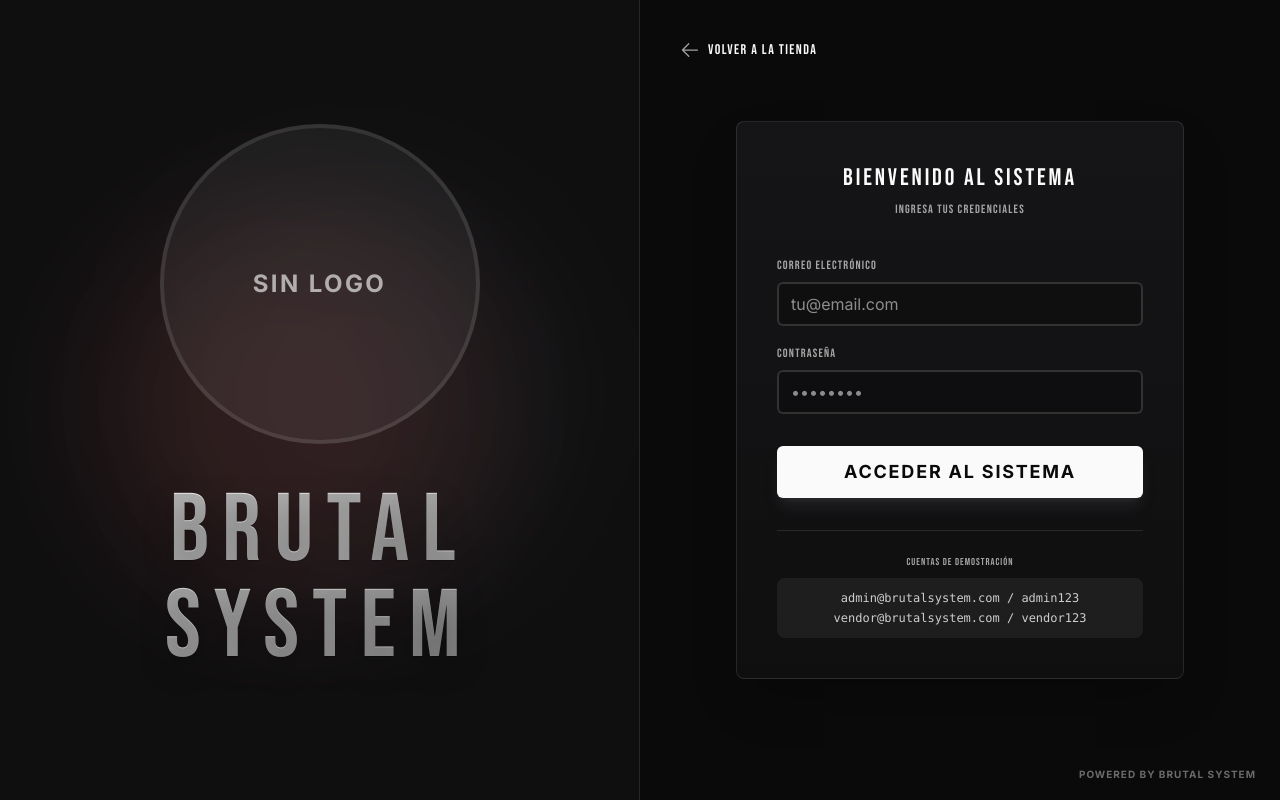
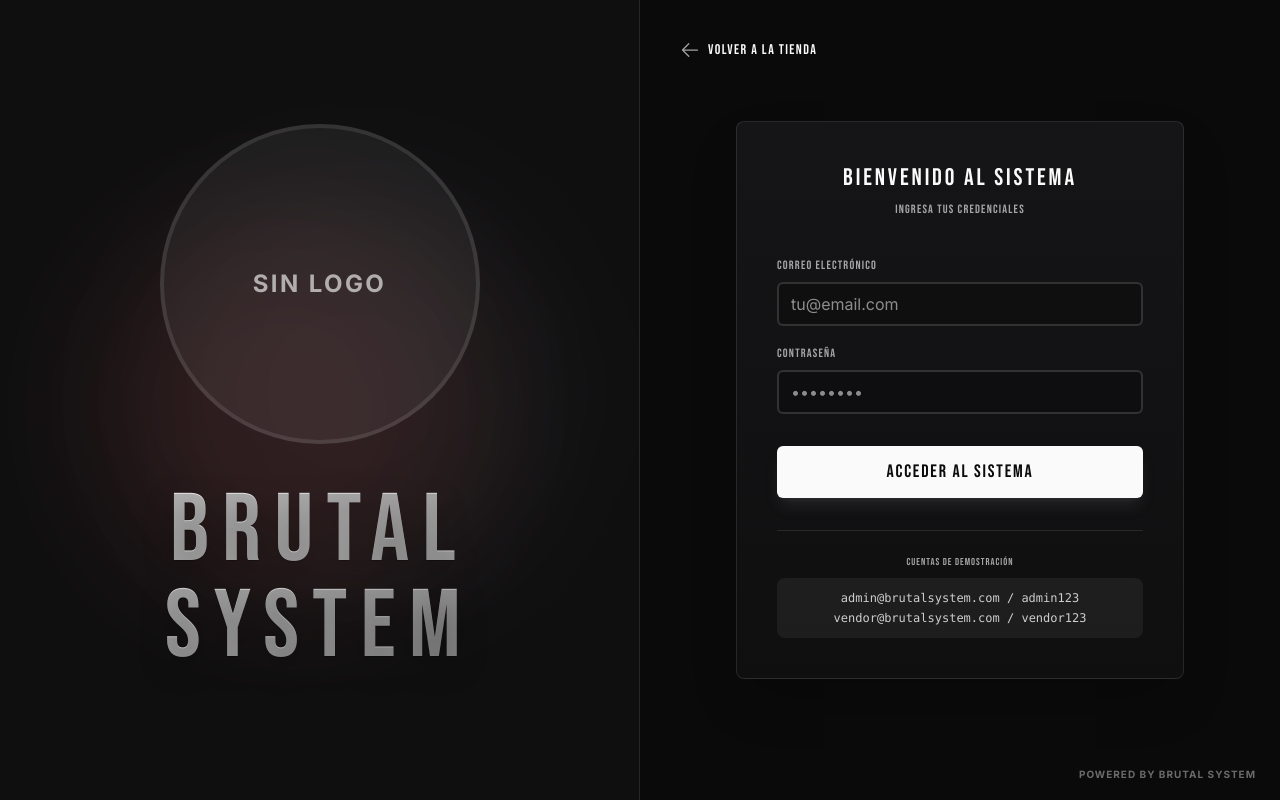
Before and after one commit to AlexisDiaz000/las-perras, a React (Vite) app: page /login in a window 1280 px wide. Built offline with nearby package versions, Linux system fonts and the light colour scheme; no server answers; the database is empty.

Commit message:
style: unificar tipografias globales y aplicar brand-heading a UI de menu y checkout

```diff
--- a/src/index.css
+++ b/src/index.css
@@ -102,6 +102,19 @@ html.dark {
     color: var(--app-text);
     background-image: var(--app-bg-image);
     background-attachment: fixed;
+    font-family: var(--font-primary);
+  }
+
+  /* Reset global para asegurar herencia de fuentes en elementos de formulario */
+  input, button, select, textarea {
+    font-family: inherit;
+    letter-spacing: inherit;
+  }
+  ::placeholder {
+    font-family: inherit;
+    font-weight: inherit;
+    color: inherit;
+    opacity: 0.5;
   }
 }
 
@@ -139,7 +152,7 @@ html.dark {
   .brand-button {
     background-color: var(--button-bg);
     color: var(--button-text);
-    @apply inline-flex items-center justify-center rounded-md px-4 py-2 font-semibold uppercase tracking-widest disabled:opacity-50 disabled:cursor-not-allowed;
+    @apply inline-flex items-center justify-center rounded-md px-4 py-2 font-semibold uppercase tracking-widest disabled:opacity-50 disabled:cursor-not-allowed font-display;
     letter-spacing: 0.1em;
   }
   .brand-button:hover {
--- a/src/pages/PublicMenu.tsx
+++ b/src/pages/PublicMenu.tsx
@@ -318,7 +318,7 @@ export default function PublicMenu() {
                     required
                     value={customerName}
                     onChange={(e) => setCustomerName(e.target.value)}
-                    className="w-full bg-black border border-white/10 rounded-xl px-4 py-3 text-white focus:outline-none focus:border-white/30 transition-colors"
+                    className="brand-input w-full bg-white/5 border-white/10 rounded-xl px-4 py-3 text-white focus:border-white/30 transition-colors"
                     placeholder="Ej: Juan Pérez"
                   />
                 </div>
@@ -332,7 +332,7 @@ export default function PublicMenu() {
                       type="text"
                       value={tableNumber}
                       onChange={(e) => setTableNumber(e.target.value)}
-                      className="w-full bg-black border border-white/10 rounded-xl px-4 py-3 text-white focus:outline-none focus:border-white/30 transition-colors"
+                      className="brand-input w-full bg-white/5 border-white/10 rounded-xl px-4 py-3 text-white focus:border-white/30 transition-colors"
                       placeholder="Ej: 5"
                     />
                   </div>
@@ -349,7 +349,7 @@ export default function PublicMenu() {
                         required
                         value={customerPhone}
                         onChange={(e) => setCustomerPhone(e.target.value)}
-                        className="w-full bg-black border border-white/10 rounded-xl px-4 py-3 text-white focus:outline-none focus:border-white/30 transition-colors"
+                        className="brand-input w-full bg-white/5 border-white/10 rounded-xl px-4 py-3 text-white focus:border-white/30 transition-colors"
                         placeholder="Ej: 300 123 4567"
                       />
                     </div>
@@ -362,7 +362,7 @@ export default function PublicMenu() {
                         required
                         value={deliveryNeighborhood}
                         onChange={(e) => setDeliveryNeighborhood(e.target.value)}
-                        className="w-full bg-black border border-white/10 rounded-xl px-4 py-3 text-white focus:outline-none focus:border-white/30 transition-colors"
+                        className="brand-input w-full bg-white/5 border-white/10 rounded-xl px-4 py-3 text-white focus:border-white/30 transition-colors"
                         placeholder="Ej: El Poblado"
                       />
                     </div>
@@ -375,7 +375,7 @@ export default function PublicMenu() {
                         required
                         value={deliveryAddress}
                         onChange={(e) => setDeliveryAddress(e.target.value)}
-                        className="w-full bg-black border border-white/10 rounded-xl px-4 py-3 text-white focus:outline-none focus:border-white/30 transition-colors"
+                        className="brand-input w-full bg-white/5 border-white/10 rounded-xl px-4 py-3 text-white focus:border-white/30 transition-colors"
                         placeholder="Ej: Calle 123 # 45-67, Apto 101"
                       />
                     </div>
@@ -485,7 +485,9 @@ export default function PublicMenu() {
                             </div>
                           </div>
                           <div className="flex items-center gap-2">
-                            <span className="text-[color:var(--app-muted-1)] font-mono">{formatCurrency(item.price * item.cartQuantity)}</span>
+                            <span className="font-bold text-sm text-[color:var(--app-text)] brand-heading tracking-widest uppercase">
+                              {formatCurrency(item.price * item.cartQuantity)}
+                            </span>
                             <button onClick={() => updateCartItemQuantity(index, -1)} className="text-danger hover:text-danger-hover p-1">
                               <TrashIcon className="w-4 h-4" />
                             </button>
@@ -497,7 +499,7 @@ export default function PublicMenu() {
 
                 <div className="border-t border-white/10 pt-4 space-y-2 mb-6 text-sm">
                    <div className="flex justify-between text-white font-bold text-lg pt-2">
-                     <span>Total (Sin envío)</span>
+                     <span className="brand-heading uppercase tracking-widest">Total (Sin envío)</span>
                      <span>{formatCurrency(total)}</span>
                    </div>
                    {orderType === 'delivery' && (
@@ -523,10 +525,10 @@ export default function PublicMenu() {
                   className="w-full bg-white text-black font-bold text-xl py-4 rounded-2xl shadow-2xl shadow-black flex items-center justify-between px-6 uppercase tracking-wider border border-gray-200 brand-button"
                 >
                   <div className="flex items-center gap-3">
-                    <span className="bg-black text-white text-xs px-2.5 py-1 rounded-full not-italic font-sans">{totalItems}</span>
+                    <span className="bg-black text-white text-xs px-2.5 py-1 rounded-full not-italic brand-heading">{totalItems}</span>
                     <span>VER CARRITO</span>
                   </div>
-                  <span className="not-italic font-sans text-base">{formatCurrency(total)}</span>
+                  <span className="not-italic brand-heading tracking-widest text-base">{formatCurrency(total)}</span>
                 </button>
               </div>
             </div>
@@ -602,7 +604,7 @@ export default function PublicMenu() {
 
             {/* Cart Header */}
             <div className="px-6 py-4 border-b border-white/10 flex items-center justify-between">
-              <h2 className="text-xl font-bold">Tu Pedido</h2>
+              <h2 className="text-xl font-bold brand-heading uppercase">Tu Pedido</h2>
               <button
                 onClick={() => setIsCartOpen(false)}
                 className="p-2 rounded-full hover:bg-white/10 text-gray-400 transition-colors"
@@ -621,13 +623,13 @@ export default function PublicMenu() {
                 cart.map((item, index) => (
                   <div key={index} className="flex justify-between items-center border-b border-white/5 pb-4 gap-4">
                     <div className="flex-1 min-w-0">
-                      <h4 className="font-bold text-sm uppercase truncate text-[color:var(--app-text)]">{item.name}</h4>
+                      <h4 className="font-bold text-sm uppercase truncate text-[color:var(--app-text)] brand-heading">{item.name}</h4>
                       {item.modifiers?.protein && (
                         <span className="block text-[10px] text-yellow-500 uppercase mt-0.5">
                           + {item.modifiers.protein}
                         </span>
                       )}
-                      <p className="text-[color:var(--app-muted-1)] text-sm mt-1">{formatCurrency(item.price)}</p>
+                      <p className="text-[color:var(--app-muted-1)] text-sm mt-1 brand-heading tracking-widest">{formatCurrency(item.price)}</p>
                     </div>
 
                     <div className="flex items-center gap-2 bg-black rounded-lg border border-white/10 p-1 shrink-0">
@@ -648,7 +650,7 @@ export default function PublicMenu() {
             {cart.length > 0 && (
               <div className="border-t border-white/10 p-6 space-y-4 bg-black/50">
                 <div className="space-y-2 text-sm">
-                  <div className="flex justify-between text-xl font-bold pt-2">
+                  <div className="flex justify-between text-white font-bold text-lg pt-2 brand-heading uppercase tracking-widest">
                     <span>Total (Sin envío)</span>
                     <span>{formatCurrency(total)}</span>
                   </div>
```
